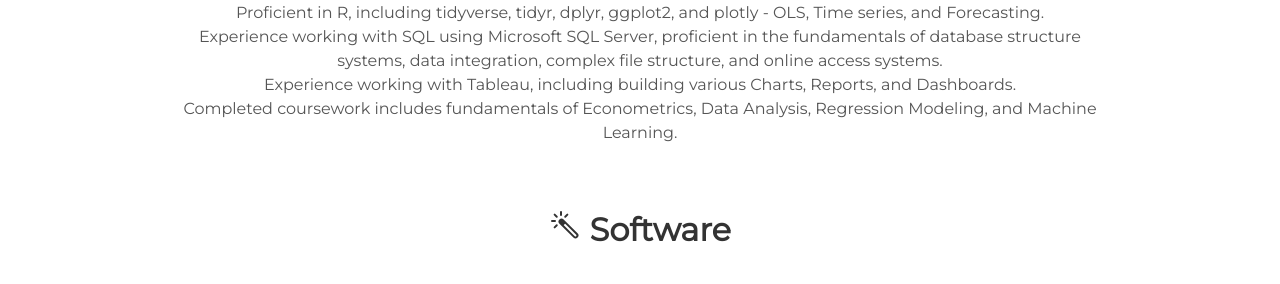
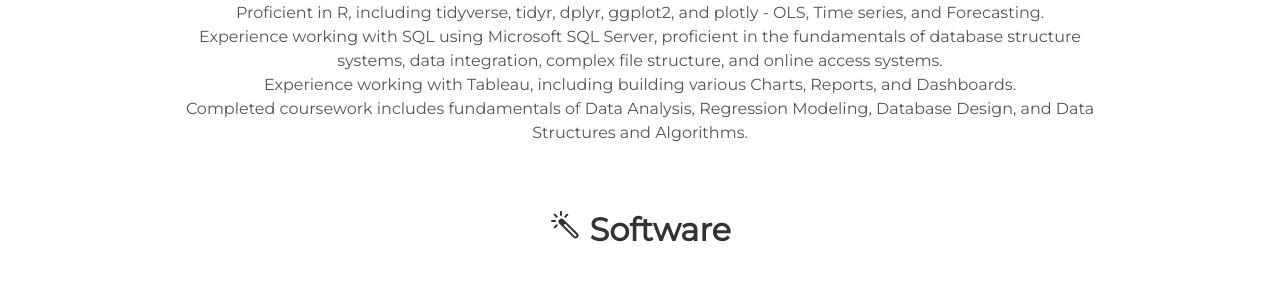
Before and after one commit to dfarone02/dfarone02.github.io, a Jekyll site: the page built from index.html, in a window 1280 px wide. Shown: the part 1441-1725 px from the top of the page. Built offline with Jekyll 4.4.1, drawn with Linux system fonts in a browser that asks for light colours; nearby versions of some CDN libraries.

Commit message:
Update about.html

```diff
--- a/_includes/about.html
+++ b/_includes/about.html
@@ -14,7 +14,7 @@
        Proficient in R, including tidyverse, tidyr, dplyr, ggplot2, and plotly - OLS, Time series, and Forecasting.<br>
        Experience working with SQL using Microsoft SQL Server, proficient in the fundamentals of database structure systems, data integration, complex file structure, and online access systems.<br>
        Experience working with Tableau, including building various Charts, Reports, and Dashboards.<br>
-       Completed coursework includes fundamentals of Econometrics, Data Analysis, Regression Modeling, and Machine Learning.</p>
+       Completed coursework includes fundamentals of Data Analysis, Regression Modeling, Database Design, and Data Structures and Algorithms.</p>
 
 
     <h2><ion-icon name="color-wand-outline"></ion-icon> Software</h2>
```
